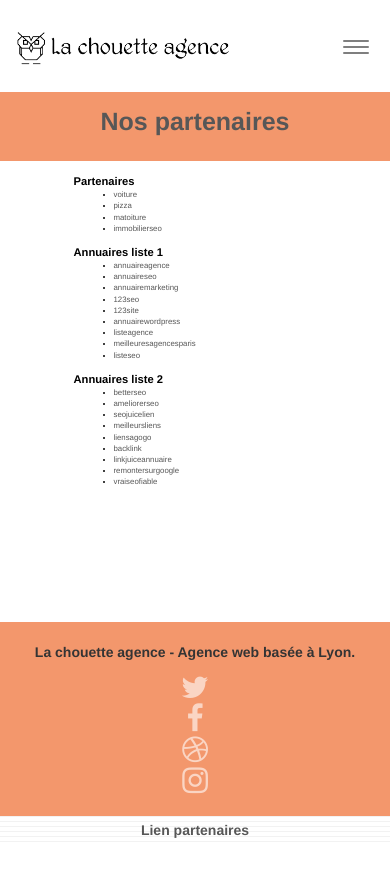
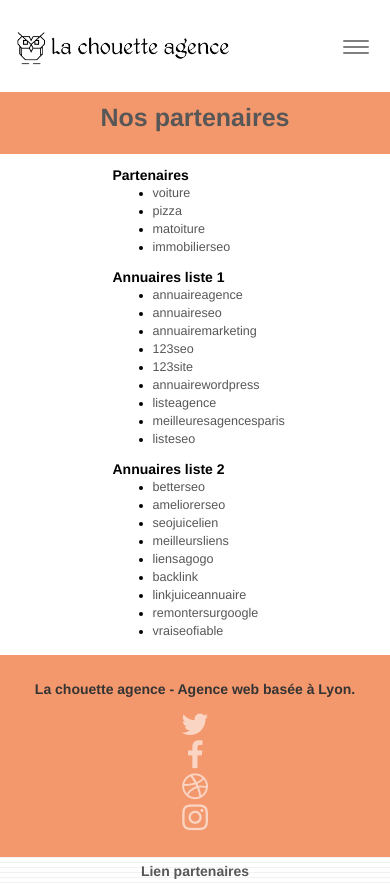
Before and after one commit to dacostahenrique/p4-la-chouette-agence, a plain HTML site: page partenaires.html in a window 390 px wide. Before the commit the page ends 844 px from the top, so only its background shows below. Drawn offline with Linux system fonts and the light colour scheme.

Commit message:
Correction responsive

```diff
--- a/css/partenaires.css
+++ b/css/partenaires.css
@@ -1,24 +1,12 @@
 /*Page partenaires*/
-
-.partenaires{
-    height: 100vh;
-    display: flex;
-    flex-direction: column;
-}
-
-.logo-chouette {
-    height: 15vh;
-}
 
 #partenaires{
     display: flex;
-    height: 70vh;
-    /*background-color: #F3976C;*/
     color: #000000;
     font-size: 1.8rem;
     padding-top: 3%;
-    padding-left: 5%:
-    padding-bottom:3%;
+    padding-left: 5%;
+    padding-bottom:2%;
 }
 
 li{
@@ -31,25 +19,69 @@
 
 .bandeau-entete{
      background-color: #F3976C;
-     padding: 3%;
+     padding-top: 2%;
+     padding-bottom: 2%;
 }
+
+.reseaux-lien{
+    padding: 1% 1%;
+}
+
 
 /* Responsive */
 
-@media (min-width: 320px) and (max-width: 700px) {
+@media (min-width: 601px) and (max-width: 700px) {
     #partenaires{
-    display: flex;
-    flex-direction: column;
-    height: 90vh;
-    font-size:0.8em;
-    padding-left: 15%;
-    padding-bottom:1%;
+        display: flex;
+        flex-direction: column;
+        font-size:1em;
+        justify-content: center;
+        padding-left: 35%;
+        padding-bottom:1%;
     }
-    .logo-chouette{
-        height: 10vh;
-        width: 80%;}
     li{
-        font-size: 0.7em;
+        font-size: 0.9em;
     }
+}
 
+@media (min-width: 451px) and (max-width: 600px) {
+    #partenaires{
+        display: flex;
+        flex-direction: column;
+        font-size:1em;
+        justify-content: center;
+        padding-left: 30%;
+        padding-bottom:1%;
+    }
+    li{
+        font-size: 0.9em;
+    }
 }
+
+@media (min-width: 389px) and (max-width: 450px) {
+    #partenaires{
+        display: flex;
+        flex-direction: column;
+        font-size:1em;
+        justify-content: center;
+        padding-left: 25%;
+        padding-bottom:1%;
+    }
+    li{
+        font-size: 0.9em;
+    }
+}
+
+@media (min-width: 320px) and (max-width: 389px){
+    #partenaires{
+        display: flex;
+        flex-direction: column;
+        font-size:1em;
+        justify-content: center;
+        padding-left: 20%;
+        padding-bottom:1%;
+    }
+    li{
+        font-size: 0.9em;
+    }
+}
--- a/partenaires.html
+++ b/partenaires.html
@@ -27,11 +27,11 @@
 
 <body id="page3">
 
-<!-- Page partenaires -->
-<div class="partenaires">
+<!-- Principal conteneur -->
+<div class="page-container">
 
 <!-- bloc-0 -->
-<div class="bloc bgc-white l-bloc " id="bloc-0">
+<div class="bloc bgc-white l-bloc logo-chouette" id="bloc-0">
 	<div class="container bloc-sm">
 		<nav class="navbar row">
 			<div class="navbar-header">
@@ -109,7 +109,7 @@
 <!-- Bloc 2 - END -->
 
 <!-- Footer - bloc-4 -->
-<div class="bloc bgc-atomic-tangerine d-bloc" id="bloc-8">
+<div class=" bgc-atomic-tangerine d-bloc reseaux-lien" id="bloc-8">
 	<div class="container bloc-sm">
 		<div class="row">
 			<div class="col-sm-12">
@@ -148,6 +148,6 @@
 
 <!-- Liens partenaires -->
 
-<div class="btn-partenaires text-center texture-paper"><a href="partenaires.html"><strong>Lien partenaires</strong></a></div>
+<div class="btn-partenaires text-center texture-paper footer-lien"><a href="partenaires.html"><strong>Lien partenaires</strong></a></div>
 
 <!-- Liens partenaires - END -->
```
